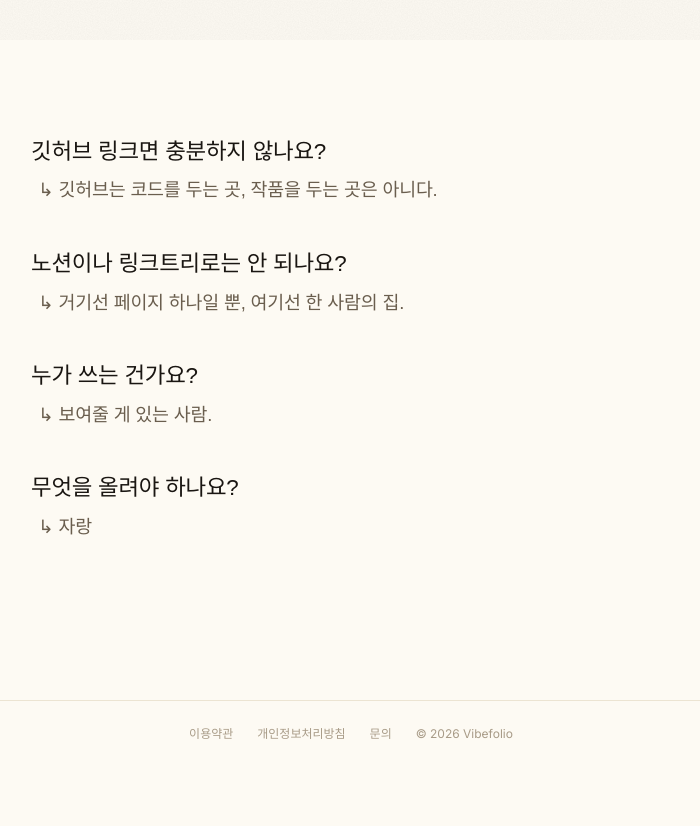
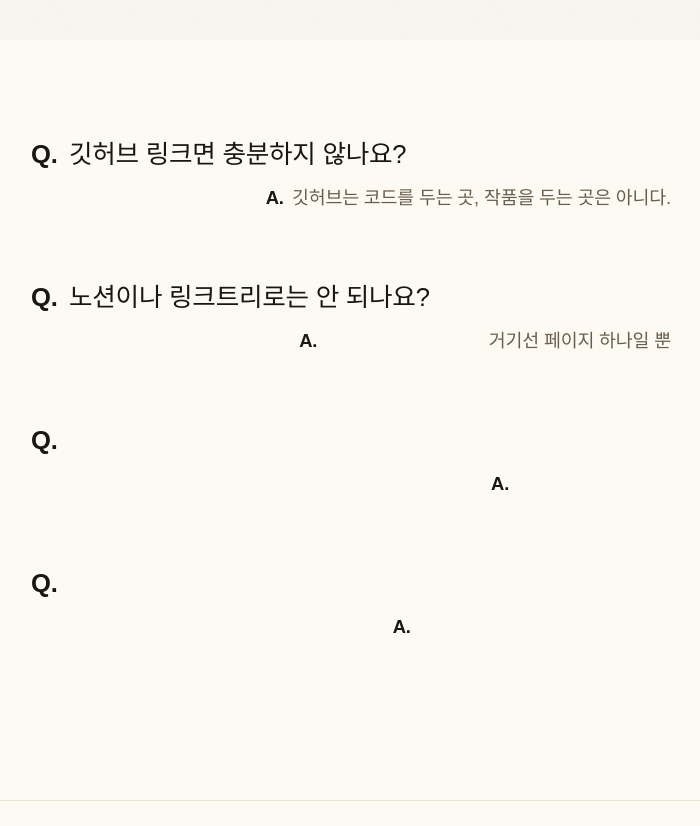
Before and after one commit to syk8015/vibefolio, a Next.js app: page / in a window 1280 px wide. Shown: the part 760-1586 px from the top of the page, without its empty margins (289-989 px from the left). Before the commit the page ends 1527 px from the top, so only its background shows below. Built offline with nearby package versions, Linux system fonts and the light colour scheme; no server answers; the database is empty; a web font is replaced by a local one.

Commit message:
Switch FAQ to Q/A format with scroll-driven typing
- Reformat as Q. / A. with answers right-aligned
- Tie typing progress to scroll position so speed scales with the user
- Bump question font size and widen pair gap for readability

```diff
--- a/components/FaqRepliesSection.tsx
+++ b/components/FaqRepliesSection.tsx
@@ -3,67 +3,43 @@
 import { useEffect, useRef, useState } from "react";
 
 const FAQ = [
-  { q: "깃허브 링크면 충분하지 않나요?", a: "↳ 깃허브는 코드를 두는 곳, 작품을 두는 곳은 아니다." },
-  { q: "노션이나 링크트리로는 안 되나요?", a: "↳ 거기선 페이지 하나일 뿐, 여기선 한 사람의 집." },
-  { q: "누가 쓰는 건가요?", a: "↳ 보여줄 게 있는 사람." },
-  { q: "무엇을 올려야 하나요?", a: "↳ 자랑할 것 말고, 남겨두고 싶은 것." },
+  { q: "깃허브 링크면 충분하지 않나요?", a: "깃허브는 코드를 두는 곳, 작품을 두는 곳은 아니다." },
+  { q: "노션이나 링크트리로는 안 되나요?", a: "거기선 페이지 하나일 뿐, 여기선 한 사람의 집." },
+  { q: "누가 쓰는 건가요?", a: "보여줄 게 있는 사람." },
+  { q: "무엇을 올려야 하나요?", a: "자랑할 것 말고, 남겨두고 싶은 것." },
 ];
 
-const CHAR_MS = 22;
-const Q_TO_A_PAUSE = 220;
-const PAIR_PAUSE = 480;
+type Item = { q: string; a: string; qStart: number; aStart: number };
 
-type Item = { q: string; a: string; qDelay: number; aDelay: number };
-
-function buildTimeline(): Item[] {
-  let t = 0;
-  return FAQ.map((item) => {
-    const qDelay = t;
-    t += item.q.length * CHAR_MS + Q_TO_A_PAUSE;
-    const aDelay = t;
-    t += item.a.length * CHAR_MS + PAIR_PAUSE;
-    return { ...item, qDelay, aDelay };
+function buildOffsets(): { items: Item[]; total: number } {
+  let offset = 0;
+  const items = FAQ.map((item) => {
+    const qStart = offset;
+    offset += item.q.length;
+    const aStart = offset;
+    offset += item.a.length;
+    return { ...item, qStart, aStart };
   });
+  return { items, total: offset };
 }
 
-const TIMELINE = buildTimeline();
+const { items: ITEMS, total: TOTAL_CHARS } = buildOffsets();
+
+function clamp(n: number, min: number, max: number) {
+  return Math.max(min, Math.min(max, n));
+}
 
 function Typed({
-  text, startDelay, enabled, instant,
+  text, start, globalCount, instant,
 }: {
   text: string;
-  startDelay: number;
-  enabled: boolean;
+  start: number;
+  globalCount: number;
   instant: boolean;
 }) {
-  const [n, setN] = useState(0);
-
-  useEffect(() => {
-    if (!enabled) return;
-    if (instant) { setN(text.length); return; }
-
-    let intervalId: ReturnType<typeof setInterval> | undefined;
-    const startId = setTimeout(() => {
-      let c = 0;
-      intervalId = setInterval(() => {
-        c += 1;
-        setN(c);
-        if (c >= text.length && intervalId) {
-          clearInterval(intervalId);
-          intervalId = undefined;
-        }
-      }, CHAR_MS);
-    }, startDelay);
-
-    return () => {
-      clearTimeout(startId);
-      if (intervalId) clearInterval(intervalId);
-    };
-  }, [text, startDelay, enabled, instant]);
-
-  // Grid overlay reserves full text dimensions so wrap doesn't shift layout mid-type.
+  const n = instant ? text.length : clamp(globalCount - start, 0, text.length);
   return (
-    <span style={{ display: "grid" }}>
+    <span style={{ display: "inline-grid", verticalAlign: "top" }}>
       <span style={{ gridArea: "1 / 1", visibility: "hidden" }} aria-hidden>{text}</span>
       <span style={{ gridArea: "1 / 1" }}>{text.slice(0, n)}</span>
     </span>
@@ -72,7 +48,7 @@ function Typed({
 
 export default function FaqRepliesSection() {
   const sectionRef = useRef<HTMLElement>(null);
-  const [inView, setInView] = useState(false);
+  const [globalCount, setGlobalCount] = useState(0);
   const [reduced, setReduced] = useState(false);
 
   useEffect(() => {
@@ -82,13 +58,44 @@ export default function FaqRepliesSection() {
   useEffect(() => {
     const el = sectionRef.current;
     if (!el) return;
-    const obs = new IntersectionObserver(
-      ([e]) => { if (e.isIntersecting) { setInView(true); obs.disconnect(); } },
-      { threshold: 0.1 }
-    );
-    obs.observe(el);
-    return () => obs.disconnect();
+
+    let pending = false;
+    let highWater = 0;
+
+    const update = () => {
+      pending = false;
+      const rect = el.getBoundingClientRect();
+      const vh = window.innerHeight;
+      // progress=0 when section top is at 85% of viewport (just entering from below)
+      // progress=1 when section top is at (15% of vh - section height), i.e. section bottom at 15% from top
+      const startThreshold = vh * 0.85;
+      const endThreshold = vh * 0.15 - rect.height;
+      const range = startThreshold - endThreshold;
+      if (range <= 0) return;
+      const progress = clamp((startThreshold - rect.top) / range, 0, 1);
+      const count = Math.floor(progress * TOTAL_CHARS);
+      if (count > highWater) {
+        highWater = count;
+        setGlobalCount(count);
+      }
+    };
+
+    const onScroll = () => {
+      if (pending) return;
+      pending = true;
+      requestAnimationFrame(update);
+    };
+
+    update();
+    window.addEventListener("scroll", onScroll, { passive: true });
+    window.addEventListener("resize", onScroll);
+    return () => {
+      window.removeEventListener("scroll", onScroll);
+      window.removeEventListener("resize", onScroll);
+    };
   }, []);
+
+  const effectiveCount = reduced ? TOTAL_CHARS : globalCount;
 
   return (
     <section
@@ -105,16 +112,18 @@ export default function FaqRepliesSection() {
           maxWidth: 640,
           display: "flex",
           flexDirection: "column",
-          gap: "2.75rem",
+          gap: "4.25rem",
         }}
       >
-        {TIMELINE.map((item, i) => (
+        {ITEMS.map((item, i) => (
           <div key={i}>
             <p style={qStyle}>
-              <Typed text={item.q} startDelay={item.qDelay} enabled={inView} instant={reduced} />
+              <span style={prefixStyle}>Q.</span>
+              <Typed text={item.q} start={item.qStart} globalCount={effectiveCount} instant={reduced} />
             </p>
             <p style={aStyle}>
-              <Typed text={item.a} startDelay={item.aDelay} enabled={inView} instant={reduced} />
+              <span style={prefixStyle}>A.</span>
+              <Typed text={item.a} start={item.aStart} globalCount={effectiveCount} instant={reduced} />
             </p>
           </div>
         ))}
@@ -126,11 +135,11 @@ export default function FaqRepliesSection() {
 const qStyle: React.CSSProperties = {
   fontFamily: "var(--font-serif), 'Noto Serif KR', serif",
   fontWeight: 500,
-  fontSize: "clamp(1.05rem, 1.9vw, 1.4rem)",
+  fontSize: "clamp(1.2rem, 2.2vw, 1.6rem)",
   color: "var(--text-primary)",
   lineHeight: 1.45,
   letterSpacing: "-0.01em",
-  margin: "0 0 0.5rem",
+  margin: "0 0 0.65rem",
   wordBreak: "keep-all",
   overflowWrap: "break-word",
 };
@@ -143,7 +152,13 @@ const aStyle: React.CSSProperties = {
   lineHeight: 1.5,
   letterSpacing: "-0.01em",
   margin: 0,
-  paddingLeft: "0.4em",
+  textAlign: "right",
   wordBreak: "keep-all",
   overflowWrap: "break-word",
 };
+
+const prefixStyle: React.CSSProperties = {
+  fontWeight: 700,
+  marginRight: "0.45em",
+  color: "var(--text-primary)",
+};
```
